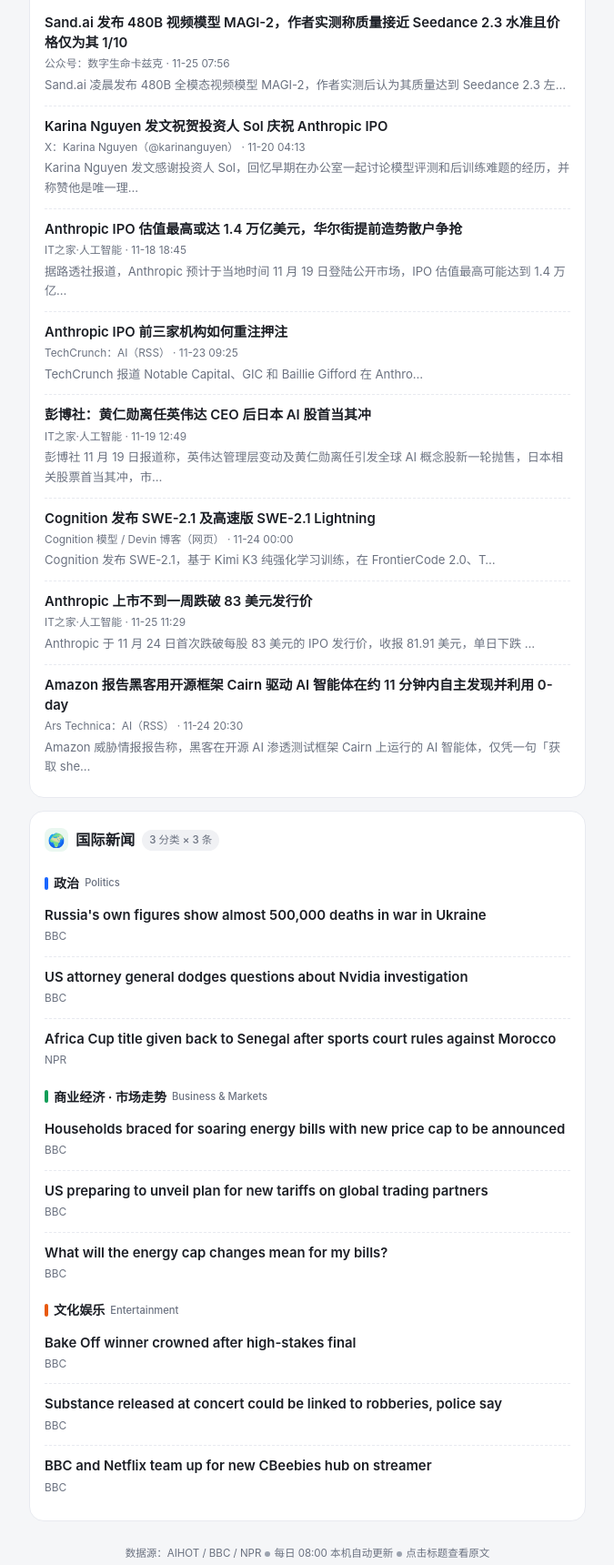
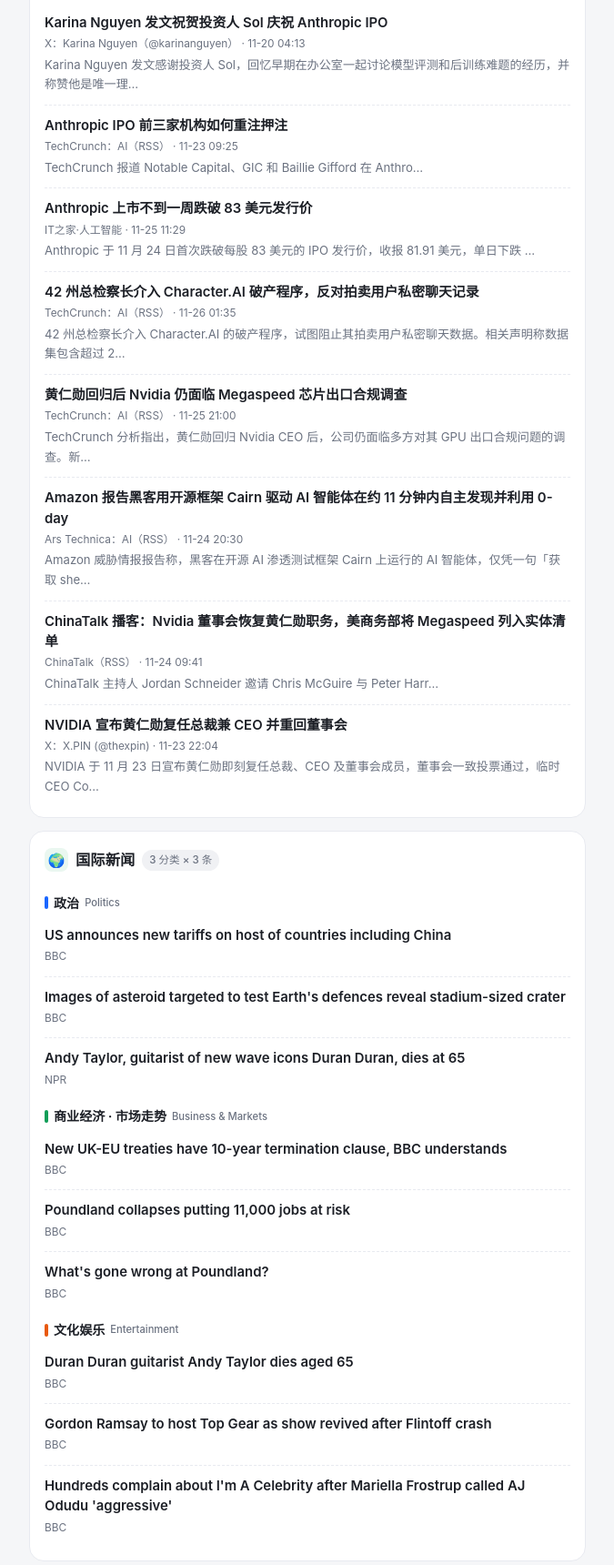
Before and after one commit to hrl1007/news-push, a plain HTML site: page index.html in a window 1280 px wide. Shown: the part 278-1998 px from the top of the page at 91% size, without its empty margins (302-977 px from the left). Drawn offline with Linux system fonts and the light colour scheme.

Commit message:
每日新闻推送 · 2026-11-26

```diff
--- a/index.html
+++ b/index.html
@@ -59,7 +59,7 @@
 
   <div class="header">
     <h1>📮 每日新闻推送</h1>
-    <div class="date" id="push-date">2026-11-25</div>
+    <div class="date" id="push-date">2026-11-26</div>
     <div class="chips">
       <span class="chip">🤖 AI 资讯</span>
       <span class="chip">🌍 国际新闻</span>
@@ -67,7 +67,7 @@
     </div>
   </div>
 
-  <div class="updated">🕗 更新于 2026-11-25 14:59（GitHub Actions 自动）。点击标题在新窗口打开原文。</div>
+  <div class="updated">🕗 更新于 2026-11-26 14:52（GitHub Actions 自动）。点击标题在新窗口打开原文。</div>
 
   <div class="card">
     <div class="card-title">
@@ -76,21 +76,9 @@
     </div>
     <!--AI_LIST_START-->
     <div class="item">
-      <a href="https://aihot.news/items/u71y2i8e6zhwauu7gpuyxrp4z" target="_blank" rel="noopener">Sand.ai 发布 480B 视频模型 MAGI-2，作者实测称质量接近 Seedance 2.3 水准且价格仅为其 1/10</a>
-      <div class="meta">公众号：数字生命卡兹克 · 11-25 07:56</div>
-      <div class="sum">Sand.ai 凌晨发布 480B 全模态视频模型 MAGI-2，作者实测后认为其质量达到 Seedance 2.3 左…</div>
-    </div>
-
-    <div class="item">
       <a href="https://aihot.news/items/lc38ozrwfur9ympu1l3meqcuq" target="_blank" rel="noopener">Karina Nguyen 发文祝贺投资人 Sol 庆祝 Anthropic IPO</a>
       <div class="meta">X：Karina Nguyen（@karinanguyen） · 11-20 04:13</div>
       <div class="sum">Karina Nguyen 发文感谢投资人 Sol，回忆早期在办公室一起讨论模型评测和后训练难题的经历，并称赞他是唯一理…</div>
-    </div>
-
-    <div class="item">
-      <a href="https://aihot.news/items/yxu549lhmsyp0qe8rstrheqlw" target="_blank" rel="noopener">Anthropic IPO 估值最高或达 1.4 万亿美元，华尔街提前造势散户争抢</a>
-      <div class="meta">IT之家·人工智能 · 11-18 18:45</div>
-      <div class="sum">据路透社报道，Anthropic 预计于当地时间 11 月 19 日登陆公开市场，IPO 估值最高可能达到 1.4 万亿…</div>
     </div>
 
     <div class="item">
@@ -100,27 +88,39 @@
     </div>
 
     <div class="item">
-      <a href="https://aihot.news/items/gpufpm2kxcsxrewhivsjviz3a" target="_blank" rel="noopener">彭博社：黄仁勋离任英伟达 CEO 后日本 AI 股首当其冲</a>
-      <div class="meta">IT之家·人工智能 · 11-19 12:49</div>
-      <div class="sum">彭博社 11 月 19 日报道称，英伟达管理层变动及黄仁勋离任引发全球 AI 概念股新一轮抛售，日本相关股票首当其冲，市…</div>
-    </div>
-
-    <div class="item">
-      <a href="https://aihot.news/items/gflb0kkwzma61spkzpp1uxmrk" target="_blank" rel="noopener">Cognition 发布 SWE-2.1 及高速版 SWE-2.1 Lightning</a>
-      <div class="meta">Cognition 模型 / Devin 博客（网页） · 11-24 00:00</div>
-      <div class="sum">Cognition 发布 SWE-2.1，基于 Kimi K3 纯强化学习训练，在 FrontierCode 2.0、T…</div>
-    </div>
-
-    <div class="item">
       <a href="https://aihot.news/items/yhlpti07v4y216qat3ml1qmca" target="_blank" rel="noopener">Anthropic 上市不到一周跌破 83 美元发行价</a>
       <div class="meta">IT之家·人工智能 · 11-25 11:29</div>
       <div class="sum">Anthropic 于 11 月 24 日首次跌破每股 83 美元的 IPO 发行价，收报 81.91 美元，单日下跌 …</div>
     </div>
 
     <div class="item">
+      <a href="https://aihot.news/items/j0hoj1rlmltoft6okserijp25" target="_blank" rel="noopener">42 州总检察长介入 Character.AI 破产程序，反对拍卖用户私密聊天记录</a>
+      <div class="meta">TechCrunch：AI（RSS） · 11-26 01:35</div>
+      <div class="sum">42 州总检察长介入 Character.AI 的破产程序，试图阻止其拍卖用户私密聊天数据。相关声明称数据集包含超过 2…</div>
+    </div>
+
+    <div class="item">
+      <a href="https://aihot.news/items/kzwj96fvnn3whzvnhqdvsh830" target="_blank" rel="noopener">黄仁勋回归后 Nvidia 仍面临 Megaspeed 芯片出口合规调查</a>
+      <div class="meta">TechCrunch：AI（RSS） · 11-25 21:00</div>
+      <div class="sum">TechCrunch 分析指出，黄仁勋回归 Nvidia CEO 后，公司仍面临多方对其 GPU 出口合规问题的调查。新…</div>
+    </div>
+
+    <div class="item">
       <a href="https://aihot.news/items/ygbhvp086wl672gfxuhfgl23x" target="_blank" rel="noopener">Amazon 报告黑客用开源框架 Cairn 驱动 AI 智能体在约 11 分钟内自主发现并利用 0-day</a>
       <div class="meta">Ars Technica：AI（RSS） · 11-24 20:30</div>
       <div class="sum">Amazon 威胁情报报告称，黑客在开源 AI 渗透测试框架 Cairn 上运行的 AI 智能体，仅凭一句「获取 she…</div>
+    </div>
+
+    <div class="item">
+      <a href="https://aihot.news/items/zto0pspydy8330r0bvwqb6j5z" target="_blank" rel="noopener">ChinaTalk 播客：Nvidia 董事会恢复黄仁勋职务，美商务部将 Megaspeed 列入实体清单</a>
+      <div class="meta">ChinaTalk（RSS） · 11-24 09:41</div>
+      <div class="sum">ChinaTalk 主持人 Jordan Schneider 邀请 Chris McGuire 与 Peter Harr…</div>
+    </div>
+
+    <div class="item">
+      <a href="https://aihot.news/items/ajcxs84uezjqgsgxpdtr31o0l" target="_blank" rel="noopener">NVIDIA 宣布黄仁勋复任总裁兼 CEO 并重回董事会</a>
+      <div class="meta">X：X.PIN (@thexpin) · 11-23 22:04</div>
+      <div class="sum">NVIDIA 于 11 月 23 日宣布黄仁勋即刻复任总裁、CEO 及董事会成员，董事会一致投票通过，临时 CEO Co…</div>
     </div>
     <!--AI_LIST_END-->
   </div>
@@ -135,17 +135,17 @@
       <div class="cat-head"><span class="bar bar-pol"></span>政治 <span class="en">Politics</span></div>
       <!--POL_LIST_START-->
     <div class="item">
-      <a href="https://www.bbc.co.uk/news/articles/cmx27g533zwyo?at_medium=RSS&amp;at_campaign=rss" target="_blank" rel="noopener">Russia&#x27;s own figures show almost 500,000 deaths in war in Ukraine</a>
+      <a href="https://www.bbc.co.uk/news/articles/c893r9ke5p97o?at_medium=RSS&amp;at_campaign=rss" target="_blank" rel="noopener">US announces new tariffs on host of countries including China</a>
       <div class="meta">BBC</div>
     </div>
 
     <div class="item">
-      <a href="https://www.bbc.co.uk/news/articles/crpdw1qx7jgxo?at_medium=RSS&amp;at_campaign=rss" target="_blank" rel="noopener">US attorney general dodges questions about Nvidia investigation</a>
+      <a href="https://www.bbc.co.uk/news/articles/cw8dv112r5gmo?at_medium=RSS&amp;at_campaign=rss" target="_blank" rel="noopener">Images of asteroid targeted to test Earth&#x27;s defences reveal stadium-sized crater</a>
       <div class="meta">BBC</div>
     </div>
 
     <div class="item">
-      <a href="https://www.npr.org/2026/11/25/nx-s1-6053783/africa-cup-senegal-morocco" target="_blank" rel="noopener">Africa Cup title given back to Senegal after sports court rules against Morocco</a>
+      <a href="https://www.npr.org/2026/11/26/g-s1-155934/andy-taylor-duran-duran-obit" target="_blank" rel="noopener">Andy Taylor, guitarist of new wave icons Duran Duran, dies at 65</a>
       <div class="meta">NPR</div>
     </div>
     <!--POL_LIST_END-->
@@ -155,17 +155,17 @@
       <div class="cat-head"><span class="bar bar-eco"></span>商业经济 · 市场走势 <span class="en">Business &amp; Markets</span></div>
       <!--ECO_LIST_START-->
     <div class="item">
-      <a href="https://www.bbc.co.uk/news/articles/cm20qnq33e90o?at_medium=RSS&amp;at_campaign=rss" target="_blank" rel="noopener">Households braced for soaring energy bills with new price cap to be announced</a>
+      <a href="https://www.bbc.co.uk/news/articles/c98r7p65edvgo?at_medium=RSS&amp;at_campaign=rss" target="_blank" rel="noopener">New UK-EU treaties have 10-year termination clause, BBC understands</a>
       <div class="meta">BBC</div>
     </div>
 
     <div class="item">
-      <a href="https://www.bbc.co.uk/news/articles/c893r9ke5p97o?at_medium=RSS&amp;at_campaign=rss" target="_blank" rel="noopener">US preparing to unveil plan for new tariffs on global trading partners</a>
+      <a href="https://www.bbc.co.uk/news/articles/cm3vgdn037z4o?at_medium=RSS&amp;at_campaign=rss" target="_blank" rel="noopener">Poundland collapses putting 11,000 jobs at risk</a>
       <div class="meta">BBC</div>
     </div>
 
     <div class="item">
-      <a href="https://www.bbc.co.uk/news/articles/cdd29v8mp9jo?at_medium=RSS&amp;at_campaign=rss" target="_blank" rel="noopener">What will the energy cap changes mean for my bills?</a>
+      <a href="https://www.bbc.co.uk/news/articles/cm4g10p2r0g9o?at_medium=RSS&amp;at_campaign=rss" target="_blank" rel="noopener">What&#x27;s gone wrong at Poundland?</a>
       <div class="meta">BBC</div>
     </div>
     <!--ECO_LIST_END-->
@@ -175,17 +175,17 @@
       <div class="cat-head"><span class="bar bar-ent"></span>文化娱乐 <span class="en">Entertainment</span></div>
       <!--ENT_LIST_START-->
     <div class="item">
-      <a href="https://www.bbc.co.uk/news/articles/cm894exd27j2o?at_medium=RSS&amp;at_campaign=rss" target="_blank" rel="noopener">Bake Off winner crowned after high-stakes final</a>
+      <a href="https://www.bbc.co.uk/news/articles/cmp3vk6vr44po?at_medium=RSS&amp;at_campaign=rss" target="_blank" rel="noopener">Duran Duran guitarist Andy Taylor dies aged 65</a>
       <div class="meta">BBC</div>
     </div>
 
     <div class="item">
-      <a href="https://www.bbc.co.uk/news/articles/cqrmgvnzwrm3o?at_medium=RSS&amp;at_campaign=rss" target="_blank" rel="noopener">Substance released at concert could be linked to robberies, police say</a>
+      <a href="https://www.bbc.co.uk/news/articles/cjr4gw100d52o?at_medium=RSS&amp;at_campaign=rss" target="_blank" rel="noopener">Gordon Ramsay to host Top Gear as show revived after Flintoff crash</a>
       <div class="meta">BBC</div>
     </div>
 
     <div class="item">
-      <a href="https://www.bbc.co.uk/news/articles/c9zr585dxkgzo?at_medium=RSS&amp;at_campaign=rss" target="_blank" rel="noopener">BBC and Netflix team up for new CBeebies hub on streamer</a>
+      <a href="https://www.bbc.co.uk/news/articles/c6ly5v11q194o?at_medium=RSS&amp;at_campaign=rss" target="_blank" rel="noopener">Hundreds complain about I&#x27;m A Celebrity after Mariella Frostrup called AJ Odudu &#x27;aggressive&#x27;</a>
       <div class="meta">BBC</div>
     </div>
     <!--ENT_LIST_END-->
```
